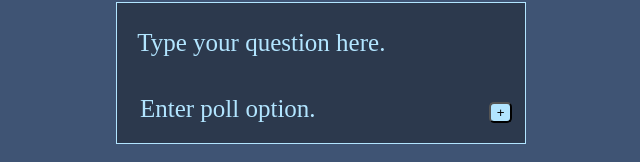
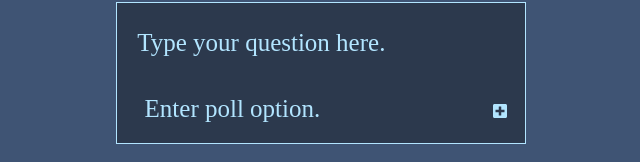
Before and after one commit to MarkeyMarke/ez-poll, a React (Create React App) app: page / in a window 1280 px wide. Shown: the part 251-413 px from the top of the page, without its empty margins (319-959 px from the left). Built offline with nearby package versions, Linux system fonts and the light colour scheme.

Commit message:
plus button finished

```diff
--- a/package.json
+++ b/package.json
@@ -3,6 +3,11 @@
   "version": "0.1.0",
   "private": true,
   "dependencies": {
+    "@fortawesome/fontawesome-svg-core": "^1.2.27",
+    "@fortawesome/free-brands-svg-icons": "^5.12.1",
+    "@fortawesome/free-regular-svg-icons": "^5.12.1",
+    "@fortawesome/free-solid-svg-icons": "^5.12.1",
+    "@fortawesome/react-fontawesome": "^0.1.9",
     "@testing-library/jest-dom": "^4.2.4",
     "@testing-library/react": "^9.5.0",
     "@testing-library/user-event": "^7.2.1",
--- a/src/components/Home.js
+++ b/src/components/Home.js
@@ -1,6 +1,7 @@
 import React, { useState, Fragment } from 'react';
 import { NavLink, Link, useHistory } from 'react-router-dom';
-
+import { FontAwesomeIcon } from '@fortawesome/react-fontawesome';
+import { faPlusSquare } from '@fortawesome/free-solid-svg-icons';
 import '../styles/Home.css';
 
 export const databaseURL = `https://ez-poll.firebaseio.com/qna.json`;
@@ -88,13 +89,19 @@
 									value={inputField.answer1}
 								/>
 								{index + 1 !== answers.length ? (
-									<button className='buttonPlusHidden' type='button' onClick={handleAddFields}>
-										+
-									</button>
+									<FontAwesomeIcon
+										icon={faPlusSquare}
+										className='buttonPlusHidden'
+										type='button'
+										onClick={handleAddFields}
+									/>
 								) : (
-									<button className='buttonPlus' type='button' onClick={handleAddFields}>
-										+
-									</button>
+									<FontAwesomeIcon
+										icon={faPlusSquare}
+										className='buttonPlus'
+										type='button'
+										onClick={handleAddFields}
+									/>
 								)}
 							</div>
 						</Fragment>
--- a/src/styles/Home.css
+++ b/src/styles/Home.css
@@ -67,16 +67,12 @@
 	font-size: 25px;
 }
 .buttonPlus {
-	width: 6%;
-	height: 5%;
-	background-color: #b2e5ff;
 	border-radius: 5px;
+	color: #b2e5ff;
 	text-align: center;
 }
 .buttonPlusHidden {
-	width: 6%;
-	height: 5%;
-	background-color: #b2e5ff;
+	color: #b2e5ff;
 	border-radius: 5px;
 	text-align: center;
 	visibility: hidden;
```
Also changed, not shown: 1 other file (tests, documents, lock files or other folders).
